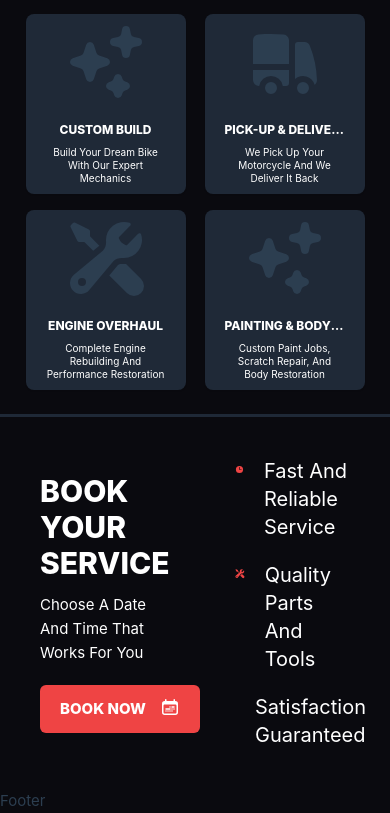
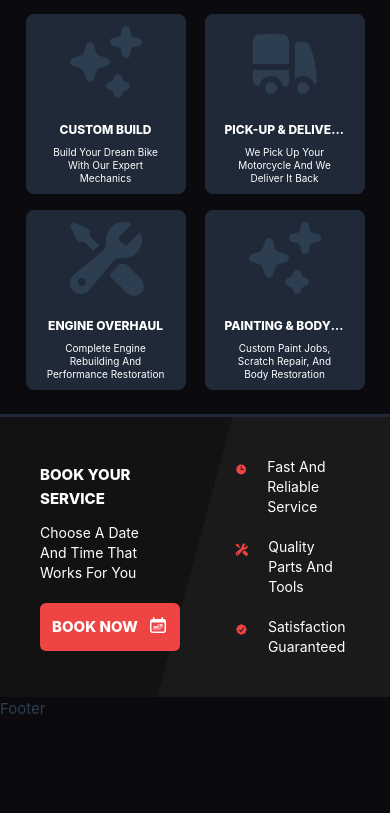
Before and after one commit to jovan51795/shop_fe, a Vue app: page /home in a window 390 px wide. Shown: the part 3417-4230 px from the top of the page. After the commit the page ends 4138 px from the top, so only its background shows below. Built offline with nearby package versions, Linux system fonts and the light colour scheme; the HTML template or start-up script is replaced by a standard one.

Commit message:
responsive top footer

```diff
--- a/src/components/TopFooter.vue
+++ b/src/components/TopFooter.vue
@@ -8,22 +8,24 @@ import {
 </script>
 <template>
   <div class="container mx-auto">
-    <div class="grid grid-cols-2 md:grid-cols-3 justify-item-center align-item-center">
+    <div
+      class="grid grid-cols-2 md:grid-cols-3 justify-item-center align-item-center bg-[linear-gradient(105deg,_#121212_50%,_#1a1a1a_45%)] md:bg-[linear-gradient(105deg,_#121212_65%,_#1a1a1a_45%)]"
+    >
       <!-- image -->
       <div class="hidden md:block" style="background-color: blue">
-        <img src="../assets/footer/top-footer.png" alt="top-footer" class="md:w-full" />
+        <img src="../assets/footer/top-footer.png" alt="top-footer" class="md:w-full h-auto" />
       </div>
       <div class="flex flex-col justify-center align-center p-10 text-white">
-        <h1 class="uppercase text-3xl font-extrabold">book your service</h1>
-        <span class="capitalize pb-5 pt-3">choose a date and time that works for you</span>
+        <h1 class="uppercase text-md font-extrabold">book your service</h1>
+        <span class="capitalize pb-5 pt-3 text-sm">choose a date and time that works for you</span>
         <button
-          class="uppercase bg-[#EF4444] py-3 px-5 w-40 rounded-md flex justify-between align-center font-extrabold"
+          class="uppercase bg-[#EF4444] py-3 px-3 w-35 rounded-md flex justify-between align-center font-extrabold"
         >
           <span>book now</span>
           <CalendarDateRangeIcon class="text-white max-h-[20px]" />
         </button>
       </div>
-      <div class="flex flex-col justify-center align-center p-10 text-white capitalize text-xl">
+      <div class="flex flex-col justify-center align-center p-10 text-white capitalize text-sm">
         <div class="flex justify-start align-center">
           <ClockIcon class="max-h-[25px] text-[#EF4444] mr-5" />
           <span>fast and reliable service</span>
```
